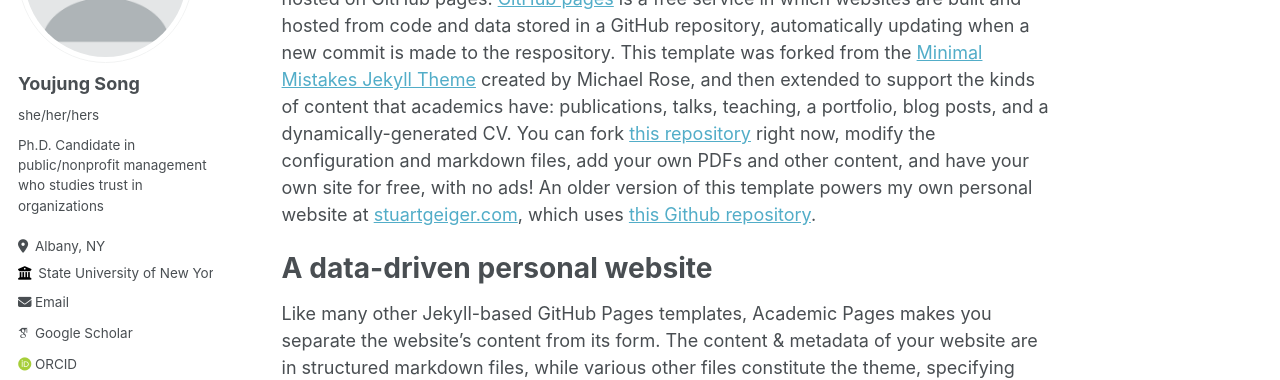
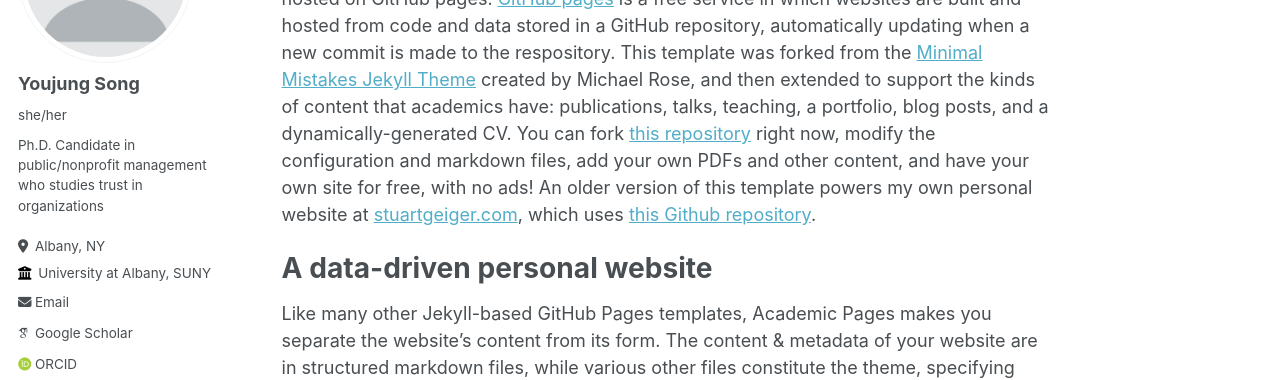
Before and after one commit to youjung-song/Youjung-song.github.io, a Jekyll site: the page built from _pages/about.md, in a window 1280 px wide. Shown: the part 218-598 px from the top of the page. Built offline with Jekyll 4.4.1, drawn with Linux system fonts in a browser that asks for light colours; some web fonts are replaced.

Commit message:
Update _config.yml

```diff
--- a/_config.yml
+++ b/_config.yml
@@ -23,10 +23,10 @@ author:
   # Biographic information
   avatar           : "profile.png"
   name             : "Youjung Song"
-  pronouns         : "she/her/hers" # example: "she/her"
+  pronouns         : "she/her" # example: "she/her"
   bio              : "Ph.D. Candidate in public/nonprofit management who studies trust in organizations"
   location         : "Albany, NY"
-  employer         : "State University of New York at Albany"
+  employer         : "University at Albany, SUNY"
   uri              : # URL
   email            : "ysong26@albany.edu"
 
```
